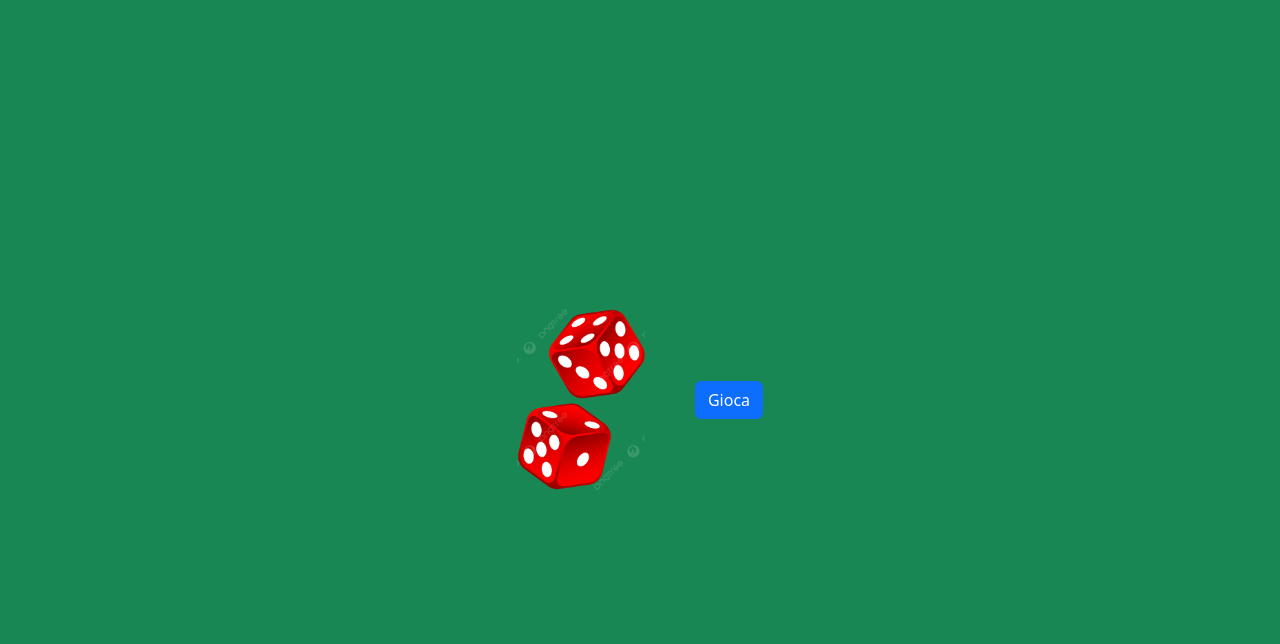
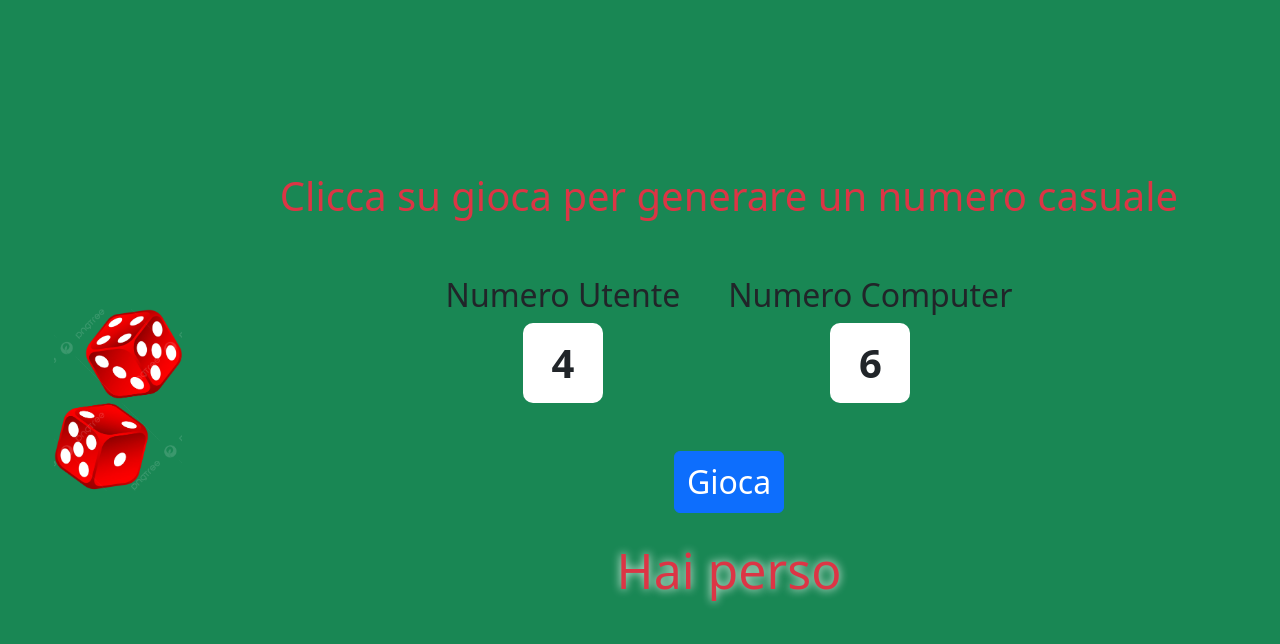
Before and after one commit to f-dib/js-mail-dadi, a plain HTML site: page dadi/index.html in a window 1280 px wide. Both pictures are taken after a click on the button "Gioca". Drawn offline with nearby package versions, Linux system fonts and the light colour scheme.

Commit message:
exercise completed (DICE GAME)

```diff
--- a/dadi/css/style.css
+++ b/dadi/css/style.css
@@ -3,3 +3,22 @@
 
     margin-right: 50px;
 }
+
+#user,
+#computer {
+    width: 80px;
+    height: 80px;
+
+    margin: auto;
+    border-radius: 10px;
+
+    font-weight: bold;
+    background-color: white;
+}
+
+#result {
+    padding: 20px;
+    font-size: 50px;
+
+    text-shadow: 0px 0px 10px white;
+}
--- a/dadi/index.html
+++ b/dadi/index.html
@@ -20,10 +20,24 @@
 
 
     <section class="bg-success d-flex justify-content-center align-items-center vh-100">
-        <div class="dice">
+        <div class="dice d-none d-xl-block">
             <img class="img-fluid" src="./img/pngtree-d-cube-dice-with-white-dots-in-red-gradation-color-vector-png-image_12240389.png" alt="">
         </div>
-        <button id="button" type="button" class="btn btn-primary">Gioca</button>
+        <div class="px-5 text-center d-flex flex-column ">
+            <h1 class="text-danger">Clicca su gioca per generare un numero casuale</h1>
+            <div class="d-flex justify-content-center gap-5 m-5">
+                <div>
+                    <h2>Numero Utente</h2>
+                    <div id="user" class="fs-1 d-flex justify-content-center align-items-center"></div>
+                </div>
+                <div>
+                    <h2>Numero Computer</h2>
+                    <div id="computer" class="fs-1 d-flex justify-content-center align-items-center"></div>
+                </div>
+            </div>
+            <div><button id="button" type="button" class="btn btn-primary fs-2">Gioca</button></div>
+            <div id="result" class="p-5"></div>
+        </div>
     </section>
 
     <!-- script bootstrap -->
--- a/dadi/js/script.js
+++ b/dadi/js/script.js
@@ -1,21 +1,35 @@
 const buttonElement = document.querySelector("#button");
-const numberElement = document.querySelector("#inputNumber");
+let humanDice = document.querySelector("#user");
+let computerDice = document.querySelector("#computer");
+let resultElement = document.querySelector("#result");
 
 
 buttonElement.addEventListener('click',
     function() {
-        const computerChoice = Math.floor(Math.random() * 6) + 1;
-        const humanChoice = Math.floor(Math.random() * 6) + 1;
-
-        console.log(computerChoice);
-        console.log(humanChoice);
+        let computerChoice = Math.floor(Math.random() * 6) + 1;
+        let humanChoice = Math.floor(Math.random() * 6) + 1;
 
         if (humanChoice == computerChoice) {
-            console.log("pareggio")
+
+            computerDice.innerHTML = `${computerChoice}`;
+            humanDice.innerHTML = `${humanChoice}`;
+            resultElement.innerHTML = "Hai pareggiato";
+            resultElement.className = " text-warning";
+
         } else if (humanChoice > computerChoice){
-            console.log("hai vinto")
+
+            computerDice.innerHTML = `${computerChoice}`;
+            humanDice.innerHTML = `${humanChoice}`;
+            resultElement.innerHTML = "Hai vinto";
+            resultElement.className = " text-success-emphasis";
+
         } else {
-            console.log("hai perso")
+
+            computerDice.innerHTML = `${computerChoice}`;
+            humanDice.innerHTML = `${humanChoice}`;
+            resultElement.innerHTML = "Hai perso";
+            resultElement.className = " text-danger";
+
         }
     }
 )
```
